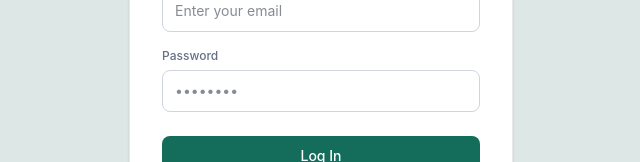
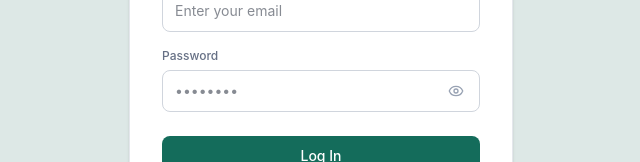
Before and after one commit to Abhiram4068/spendly, a React (Vite) app: page /login in a window 1280 px wide. Shown: the part 384-546 px from the top of the page, without its empty margins (319-959 px from the left). Built offline with nearby package versions, Linux system fonts and the light colour scheme; no server answers.

Commit message:
feat: implement user authentication login page with validation and loading states

```diff
--- a/src/pages/Login.jsx
+++ b/src/pages/Login.jsx
@@ -3,12 +3,14 @@ import { useNavigate, Link } from "react-router-dom";
 import { C } from "../utils/constants";
 import { useAuth } from "../context/AuthContext";
 import FieldLabel from "../components/UI/FieldLabel";
+import { Eye, EyeOff } from "lucide-react";
 
 const inputStyle = { border: `1px solid ${C.borderStrong}`, color: C.textPrimary, background: C.surface };
 
 export default function Login() {
   const [email, setEmail] = useState("");
   const [password, setPassword] = useState("");
+  const [showPassword, setShowPassword] = useState(false);
   const [error, setError] = useState("");
   const [loading, setLoading] = useState(false);
   const { signIn } = useAuth();
@@ -69,14 +71,25 @@ export default function Login() {
           </div>
           <div>
             <FieldLabel>Password</FieldLabel>
+            <div className="relative">
               <input
-              type="password"
+                type={showPassword ? "text" : "password"}
                 value={password}
                 onChange={(e) => setPassword(e.target.value)}
                 placeholder="••••••••"
-              className="w-full rounded-lg px-3 py-2.5 text-sm outline-none transition-colors focus:border-accent"
+                className="w-full rounded-lg pl-3 pr-10 py-2.5 text-sm outline-none transition-colors focus:border-accent"
                 style={inputStyle}
               />
+              <button
+                type="button"
+                onClick={() => setShowPassword(!showPassword)}
+                className="absolute right-3 top-1/2 -translate-y-1/2 p-1"
+                style={{ color: C.textTertiary }}
+                title={showPassword ? "Hide password" : "Show password"}
+              >
+                {showPassword ? <EyeOff size={16} /> : <Eye size={16} />}
+              </button>
+            </div>
           </div>
           <button
             type="submit"
```
Lines whose indentation alone changed are shown as unchanged.
